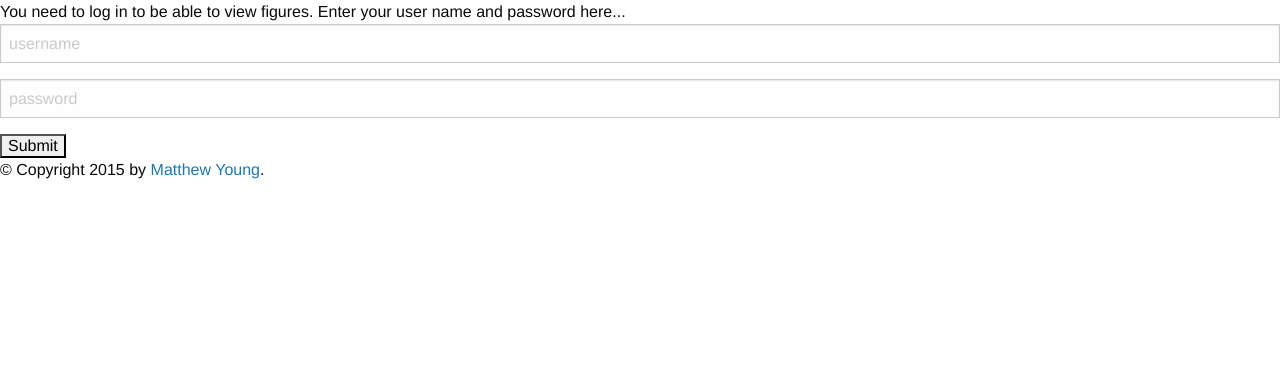
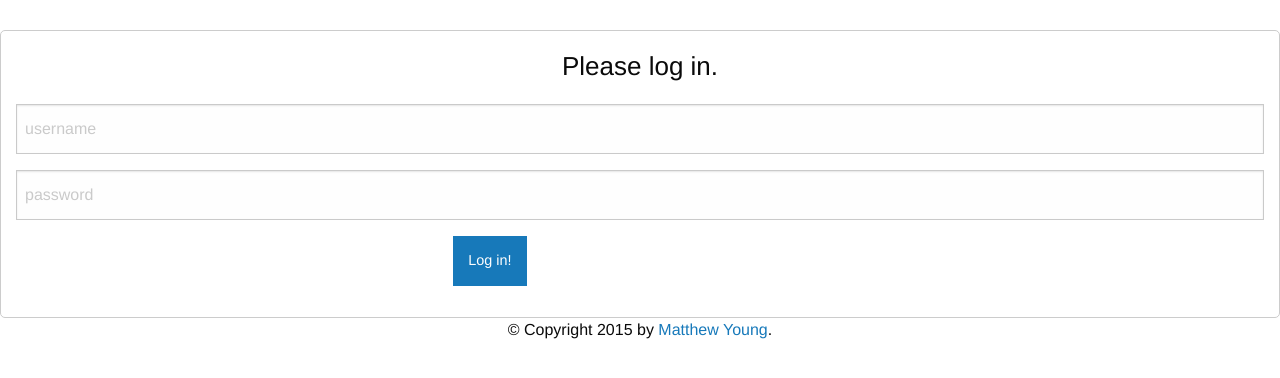
Before and after one commit to constantAmateur/myfig, a Flask app: page /login in a window 1280 px wide. Shown: the top 378 px of the page. Run offline with Flask 2, Linux system fonts and the light colour scheme; parts of the project's set-up code (start-up, migrations or seed data) failed here and were passed over; some libraries are stand-ins or nearby versions.

Commit message:
Mostly finished the style upgrade.

```diff
--- a/application.py
+++ b/application.py
@@ -9,6 +9,7 @@ from passlib.hash import sha256_crypt as pwhash
 import os, json
 import socket
 from datetime import datetime as dt
+import humanize
 app = Flask(__name__)
 login_manager = LoginManager()
 login_manager.init_app(app)
@@ -18,9 +19,9 @@ app.config.from_object('config')
 def get_host(ip):
   try:
     tmp=socket.gethostbyaddr(ip)[0]
+    return '%s (%s)'%(tmp,ip)
   except:
-    tmp='Unknown'
-  return '%s (%s)'%(tmp,ip)
+    return '(%s)'%ip
 
 def valid_payload(uploaded):
   if uploaded is None:
@@ -34,13 +35,21 @@ class Figure(object):
   A figure object is a collection of a figure, some metadata and some code.
   '''
   def __init__(self,tgt):
+    print 'Target is %s'%tgt
+    print 'Config dir is %s'%app.config['UPLOAD_FOLDER']
     self.target = tgt
     self.file_target = os.path.join(app.config['UPLOAD_FOLDER'],tgt)
+    print 'File target is %s'%self.file_target
     self.name = os.path.basename(tgt)
     self.ftype = os.path.splitext(self.name)[1]
     self.load_object()
+    #Get the route for this object
+    self.route = os.path.relpath(self.file_target,app.config['UPLOAD_FOLDER'])
+    if self.route == '.':
+      self.route = '/'
     #Make certain metadata objects first class objects
-    self.cdate = self.mdata['server']['cdate']
+    self.cdate = dt.strptime(self.mdata['server']['cdate'],"%Y-%m-%d %H:%M:%S.%f")
+    #self.cdate = self.mdata['server']['cdate']
 
   def load_object(self):
     if os.path.exists(self.file_target+'.figure'):
@@ -56,6 +65,10 @@ class Figure(object):
       self.code = self.name+'.code'
     else:
       self.code = None
+
+  def human_time(self):
+    return humanize.naturaldelta(dt.now()-self.cdate)
+
 
 class Directory(object):
   '''
@@ -103,7 +116,8 @@ class Directory(object):
       out.append([dd,'/'.join(['']+dirs[:i+1]+[''])])
     return out
 
-
+  def human_time(self):
+    return humanize.naturaldelta(dt.now()-self.cdate)
 
 
 def get_object(tgt):
@@ -188,11 +202,13 @@ def explicit(path):
       print code
       #Add any extra metadata
       mdata = {'server':{},'client':mdata}
-      mdata['server']['cdate']=str(dt.now())
+      mdata['server']['cdate']=dt.now()
+      mdata['server']['user']=current_user.id
+      mdata['server']['source'] = get_host(request.remote_addr)
       mdata['server']['uploaded_names']={'figure':figure.filename,
               'mdata':uploaded['mdata'].filename if 'mdata' in uploaded else None,
-              'code':code.filename if code is not None else None,
-              'source':get_host(request.remote_addr)}
+              'code':code.filename if code is not None else None
+              }
       print mdata
       #Create storage names for all the files
       fnom = secure_filename(figure.filename)
@@ -291,7 +307,7 @@ def login():
   elif request.method == 'POST':
     #Validate login before proceeding
     print request.form
-    username = request.form['email']
+    username = request.form['user']
     password = request.form['pw']
     if username in app.config['USERS'] and pwhash.verify(password,app.config['USERS'][username]):
       user = User(username,password)
--- a/static/styles.css
+++ b/static/styles.css
@@ -1,5 +1,11 @@
 body {
   background-color: white !important;
+}
+
+/* Add whitespace at top */
+
+.panel.radius.directories {
+  margin-top:1.25rem;
 }
 
 /* Make JS Icons look clickable */
@@ -25,6 +31,7 @@ body {
 }
 
 
+/* Center figures */
 
 .panel {
   margin: auto;
@@ -38,6 +45,8 @@ body {
 .plot img {
   width:100%
 }
+
+/* Format the nav/title bar for figures */
 
 .fig-nav.top-bar{
   background:none;
@@ -64,81 +73,31 @@ body {
   font-size: 2rem;
   color: black;
 }
-
-/*
-.panel.radius div.container {
-  margin-top: 10px;
+/* Make login form pretty */
+.signup-panel {
+  border-radius: 5px;
+  border: 1px solid #ccc;
+  padding: 15px;
+  margin-top: 30px;
 }
-
-.panel.radius div.container div.small-3.columns {
-  border-left: solid 1px lightgrey;
+.signup-panel i {
+  font-size: 30px;
+  line-height: 50px;
+  color: #999;
 }
-
-.panel.radius div.container i {
-  font-size: 2rem;
-  color: black;
+.signup-panel form input, .signup-panel form span {
+  height: 50px;
 }
-
-.panel.radius .container .row {
-  max-width: 100%;
+.signup-panel .welcome {
+  font-size: 26px;
+  text-align: center;
+  margin-left: 0;
 }
-
-/*
-.figure .footer {
-  background-color: #FAFAFD;
-  min-width: 100%;
-  border-style: solid;
-  border-width: 2px;
-  border-color: black;
-  border-top: none;
-  color: #777;
+.signup-panel p {
+  font-size: 13px;
+  font-weight: 200;
+  margin-left: 25%;
 }
-
-.figure .footer .top {
-  width: 100%;
+.signup-panel .button {
+  margin-left: 35%;
 }
-
-.figure .footer .top .title {
-  text-align:left;
-  width:99%;
-  white-space:nowrap;
-}
-
-.figure .footer .top .nav {
-  text-align:right;
-  border-left: solid 2px black;
-  white-space: nowrap;
-}
-
-.figure .footer .nav {
-  display: -webkit-flex;
-  display: flex;
-  width:100%;
-}
-
-.figure .footer .nav .title {
-  text-align: center;
-  text-overflow: ellipsis;
-  overflow:hidden;
-  white-space:nowrap;
-  margin: 10px;
-}
-
-.figure .footer .nav .links {
-  border-left: solid 2px black;
-  margin: 10px;
-  width:100px;
-  white-space:nowrap;
-}
-
-.download-link {
-  background-image:url(icons/PNG/dark/24px/24_download.png);
-  height:24px;
-  width:24px;
-  text-indent:-9999px;
-}
-
-.box {
-  display:inline-block;
-}
-*/
--- a/templates/base.html
+++ b/templates/base.html
@@ -10,9 +10,31 @@
   <script>
 $(document).ready(function() {
     $(document).foundation();
+    // The figure specific nav bar
     $(".fig-nav .extra-info-toggle").click(function() {
       $(this).closest('.container').find('.extra-info').toggle('slow')
       });
+    //The main nav bar
+    var sort_opts = ["Name","Date","Format"];
+    var i;
+    $("#main-nav .top-bar-section .dropdown li a").click(function() {
+      //Hide currently active
+      for (i = 0; i < sort_opts.length; i++) {
+        if( $(this).text() === sort_opts[i] ) {
+          $("#sort-".concat(sort_opts[i])).show();
+        } else {
+          $("#sort-".concat(sort_opts[i])).hide();
+        }
+      }
+      return false;
+    });
+    $("#reverse-sort").click(function() {
+      //Reverse the active one
+      var list = $("#figures").children("div:visible");
+      var listItems = list.children('div.figure');
+      list.append(listItems.get().reverse());
+      return false;
+    });
 })
 </script>
     {% block head %}
@@ -26,9 +48,11 @@ $(document).ready(function() {
     </div>
     <div id="content">{% block content %}{% endblock %}</div>
     <div id="footer">
-        {% block footer %}
+      {% block footer %}
+      <div class="text-center">
         &copy; Copyright 2015 by <a href="https://github.com/constantAmateur/myfig">Matthew Young</a>.
-        {% endblock %}
+      </div>
+      {% endblock %}
     </div>
 </body>
 </html>
--- a/templates/login.html
+++ b/templates/login.html
@@ -4,11 +4,37 @@
 {% block head %}
 {% endblock %}
 {% block content %}
-You need to log in to be able to view figures.  Enter your user name and password here...
-<form action='login' method='POST' class='form'>
+<div class="row">
+    <div class="large-6 columns">
+      <div class="signup-panel">
+        <p class="welcome"> Please log in.</p>
+        <form action='login' method='POST'>
+          <div class="row collapse">
+            <div class="small-2  columns">
+              <span class="prefix"><i class="fi-torso-female"></i></span>
+            </div>
+            <div class="small-10  columns">
+              <input type="text" name='user' placeholder="username">
+            </div>
+          </div>
+          <div class="row collapse">
+            <div class="small-2 columns ">
+              <span class="prefix"><i class="fi-lock"></i></span>
+            </div>
+            <div class="small-10 columns ">
+              <input type="password" name='pw' placeholder="password">
+            </div>
+          </div>
+          <input type=hidden value="{{ next or '' }}" name=next>
+          <input type ='submit' class="button" value='Log in!'></input>
+        </form>
+      </div>
+    </div>
+   </div>
+<!--<form action='login' method='POST' class='form'>
  <input type='text' name='email' id='email' placeholder='username'></input>
  <input type='password' name='pw' id='pw' placeholder='password'></input>
  <input type='submit' name='submit'></input>
  <input type=hidden value="{{ next or '' }}" name=next>
-</form>
+</form>-->
 {% endblock %}
--- a/templates/macros.html
+++ b/templates/macros.html
@@ -2,26 +2,18 @@
   <tr>
     <th><a href="{{ obj.url }}">{{ obj.name }}</a></th>
     <th> {{ obj.count }} </th>
-    <th> {{ obj.cdate }} </th>
+    <th> {{ obj.human_time() }} ago </th>
   </tr>
-
-  <!--
-  <div class='row'>
-    <div class='small-2 columns'> {{ obj.count }} </div>
-    <div class='small-3 columns'> Jan 12 19:51 </div>
-    <div class='small-7 columns'><a href="{{ obj.url }}">{{ obj.name }}</a></div>
-  </div>
-  -->
 {%- endmacro %}
 
 {% macro render_figure(obj) -%}
-  <div class='panel radius'>
+  <div class='panel radius figure'>
     <!-- The actual plot -->
     <div class='plot'>
       {% if obj.ftype == '.html' %}
         {{ obj.fig_fh.read()|safe }}
       {% else %}
-        <a href='#' class='th'>
+        <a href="{{ url_for('explicit',path=obj.route) }}" class='th'>
           <img src="{{ obj.fig }}" alt="{{ obj.name }}">
         </a>
       {% endif %}
@@ -45,7 +37,8 @@
             {% if obj.ftype != '.html' %}
               <li><a href="{{ obj.fig }}" data-tooltip title='Download figure.'><i class='fi-download'></i></a></li>
               <li><i class='fi-info extra-info-toggle' data-tooltip title='Toggle extra info.'></i></a></li>
-              <li><a href="" data-tooltip title='Link to this figure.'><i class='fi-link'></i></a></li>
+              <!--<li><a href="{{ url_for('explicit',path=obj.route) }}" data-tooltip title='Link to this figure.'><i class='fi-link'></i></a></li>
+              <li><a href="#" data-tooltip title='Share.'><i class='fi-share'></i></a></li>-->
             {% endif %}
           </ul>
         </section>
@@ -54,7 +47,7 @@
       <hr>
 
       <div class='extra-info' style='display:none;'>
-        Added by {{ obj.mdata['server'].get('source','Unknown') }} at {{ obj.mdata['server']['cdate'] }}.
+        Added {{ obj.human_time() }} ago by {{ obj.mdata['server'].get('user','a registered user') }}  from {{ obj.mdata['server'].get('source','an unknown server') }}.
         <hr>
       </div>
 
```
Also changed, not shown: templates/directory.html (+47 -5 lines).
